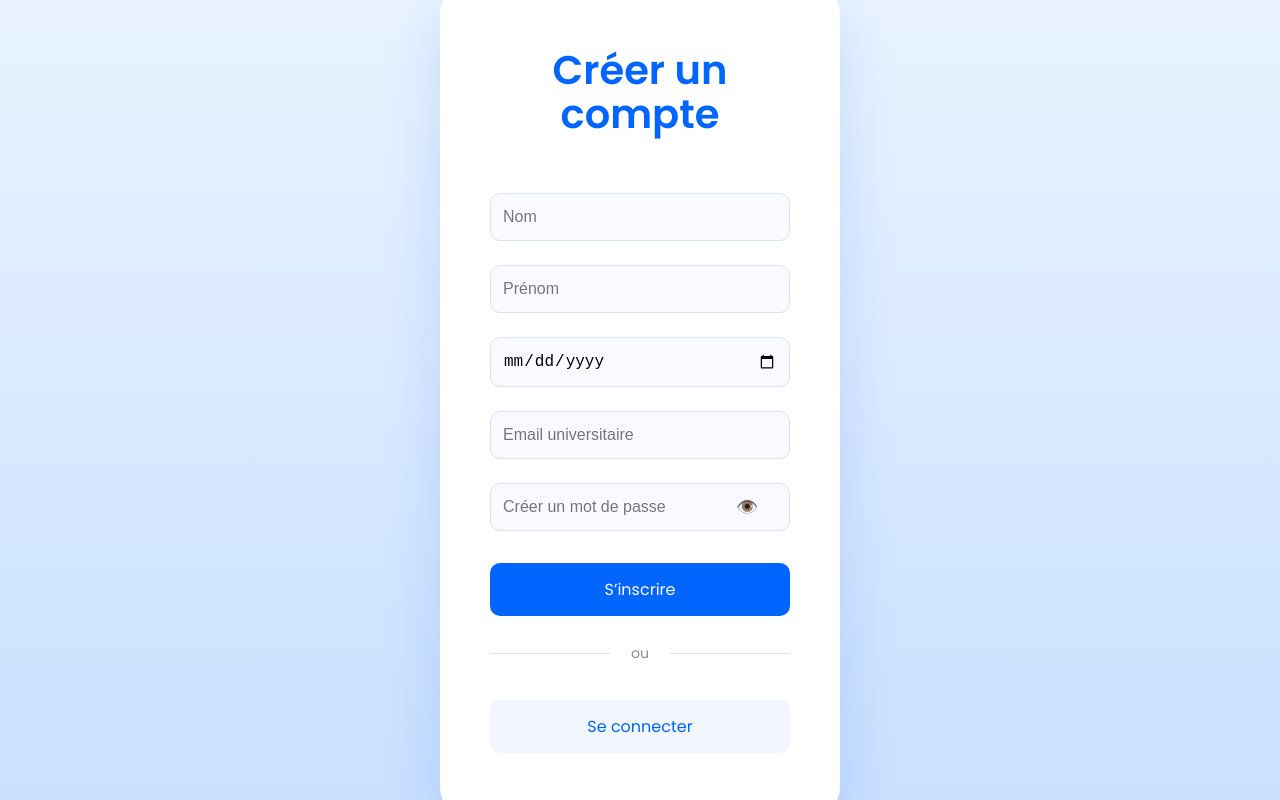
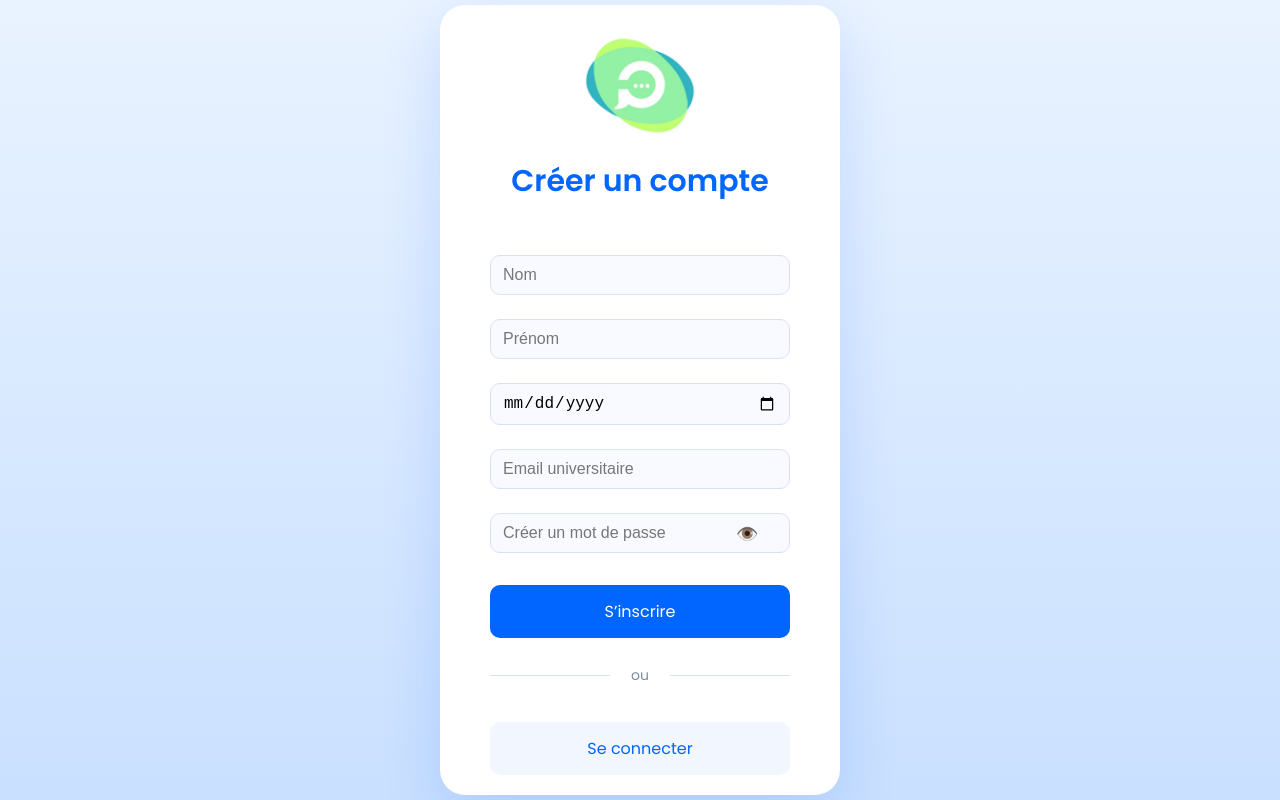
Before and after one commit to PolLamothe/PolyRide, a React (Vite) app in the folder Frontend/: page /auth/login in a window 1280 px wide. Both pictures are taken after a click on the button "S’inscrire". Built offline with nearby package versions, Linux system fonts and the light colour scheme.

Commit message:
fonctionnement emploi du temsp

```diff
--- a/Frontend/src/App.css
+++ b/Frontend/src/App.css
@@ -30,6 +30,7 @@
 
 .calendar {
     min-width: 80vw;
+    justify-content: center;
 }
 
 .about {
@@ -39,16 +40,16 @@
 
 
 .logo {
-  height: 6em;
-  padding: 1.5em;
+  height: 8rem;
+  padding: 0 0 0 1.5em;
   will-change: filter;
   transition: filter 300ms;
 }
 .logo:hover {
-  filter: drop-shadow(0 0 2em #646cffaa);
+  filter: drop-shadow(0 0 1em #646cffaa);
 }
 .logo.react:hover {
-  filter: drop-shadow(0 0 2em #61dafbaa);
+  filter: drop-shadow(0 0 1em #61dafbaa);
 }
 
 @keyframes logo-spin {
@@ -84,7 +85,7 @@
 
 .nav-bar {
     background-color: lightblue;
-    border-radius: 9999px; /* effet arrondi type pill */
+    border-radius: 9999px;
     box-shadow: 0 4px 10px rgba(0, 0, 0, 0.1);
     padding: 0.6rem 1.5rem;
     display: flex;
@@ -122,12 +123,20 @@
     gap: 0.5rem;
 }
 
-.logo-header {
-    height: 100px; /* ajuste selon ton logo */
-    width: auto;
+
+.logo-login {
+    display: block;
+    margin: 0 auto 20px auto;
+    width: 120px;
+    height: auto;
 }
 
-.logo-title {
-    font-weight: 700;
-    font-size: 1.2rem;
+.lien_ICS {
+    width: 30vw;
+    height: 4vh;
+    background-color: white;
+    border: 0.11rem solid black;
+    padding: 0 0 0 1.5em;
+    border-radius: 2rem;
+    font-size: large;
 }
--- a/Frontend/src/components/Header.jsx
+++ b/Frontend/src/components/Header.jsx
@@ -1,6 +1,6 @@
 import React, { useState } from "react";
 import "../App.css";
-import logo from "../assets/Polyride_logo.png";
+import logo from "../assets/PolyRide_LOGO-removebg-preview.png";
 import {useNavigate} from "react-router-dom";
 
 const Header = () => {
@@ -53,7 +53,7 @@ const Header = () => {
                 <img
                     src={logo}
                     alt="Polyride logo"
-                    className="logo-header"
+                    className="logo"
                 />
             </div>
 
--- a/Frontend/src/dao/PolyrideDAO.js
+++ b/Frontend/src/dao/PolyrideDAO.js
@@ -114,6 +114,24 @@ const polyrideDAO = {
         }
     },
 
+    getAgenda: async (week) => {
+        const response = await fetch(config.url + "/agenda", {
+            method: "POST",
+            headers: {
+                ...baseHeaders,
+                ...athenticationHeader(),
+            },
+            body: JSON.stringify({
+                week : week
+            })
+        });
+        if (response.status === 200) {
+            return await response.json();
+        } else {
+            throw new Error(`${response.status} : ${response.statusText}`);
+        }
+    }
+
 }
 
 export default polyrideDAO;
--- a/Frontend/src/pages/Account.jsx
+++ b/Frontend/src/pages/Account.jsx
@@ -28,6 +28,7 @@ function Account() {
                         <p><strong>Nom d'utilisateur:</strong> {user.userName}</p>
                         <p><strong>Email:</strong> {user.email}</p>
                         <p><strong>Usage:</strong> {user.usage}</p>
+                        <button onClick={() => navigate("/auth/login")}>Déconnexion</button>
                     </div>
                 ) : (
                     <p>Loading...</p>
--- a/Frontend/src/pages/Schedule.jsx
+++ b/Frontend/src/pages/Schedule.jsx
@@ -1,14 +1,69 @@
 import Header from "../components/Header.jsx";
 import FullCalendar from "@fullcalendar/react";
 import timeGridPlugin from '@fullcalendar/timegrid';
+import {useEffect, useState} from "react";
+import polyrideDAO from "../dao/PolyrideDAO.js";
+import {useNavigate} from "react-router-dom";
+
 
 
 function Schedule() {
+    const [user, setUser] = useState(null);
+    const [schedule, setSchedule] = useState(null);
+    const navigate = useNavigate();
+
+    useEffect(() => {
+        polyrideDAO.getProfile()
+            .then(data => {
+                setUser(data);
+            })
+            .catch(err => {
+                navigate("/auth/login");
+            });
+
+        const today = new Date().toISOString().split('T')[0];
+
+        polyrideDAO.getAgenda(today)
+            .then(data => {
+                setSchedule(data);
+            })
+            .catch(err => {
+                console.log(err);
+            })
+    }, []);
+
+    const events = schedule
+        ? Object.entries(schedule).flatMap(([day, eventsForDay]) =>
+            eventsForDay.map(ev => ({
+                id: ev.uid,
+                title: ev.summary || "Sans titre",
+                start: ev.start,
+                end: ev.end,
+                extendedProps: {
+                    location: ev.location,
+                    description: ev.description
+                }
+            }))
+        )
+        : [];
+
+    const formatTime = (dateString) => {
+        const d = new Date(dateString);
+        return d.toLocaleTimeString("fr-FR", {
+            hour: "2-digit",
+            minute: "2-digit",
+            hour12: false
+        }).replace(":", "h");
+    };
+
+
     return (
         <>
             <Header />
 
             <div className="schedule">
+                    {user && user.calendarLink ? (
+                        schedule ? (
                                 <div className="calendar">
                                     <FullCalendar
                                         plugins={[timeGridPlugin]}
@@ -18,8 +73,29 @@ function Schedule() {
                                         slotMinTime="06:00:00"
                                         slotMaxTime="21:00:00"
                                         locale="fr"
+                                        events={events}
+                                        eventContent={(info) => {
+                                            const start = formatTime(info.event.start);
+                                            const end = formatTime(info.event.end);
+                                            const loc = info.event.extendedProps.location || "—";
+
+                                            return (
+                                                <div>
+                                                    <b>{info.event.title}</b>
+                                                    <div style={{ fontSize: "0.8em" }}>
+                                                        {start} - {end}
+                                                    </div>
+                                                </div>
+                                            );
+                                        }}
                                     />
                                 </div>
+                        ) : (
+                            <span>Chargement...</span>
+                        )
+                    ) : (
+                        <input className="lien_ICS" placeholder="Insérer un lien ICS..."/>
+                    )}
             </div>
         </>
     )
--- a/Frontend/src/pages/auth/Auth.css
+++ b/Frontend/src/pages/auth/Auth.css
@@ -33,7 +33,7 @@ html, body {
     background-color: #ffffff;
     width: 400px;
     max-width: 95%;
-  padding: 60px 50px;
+    padding: 30px 50px;
     border-radius: 25px;
     box-shadow: 0 20px 60px rgba(0, 80, 255, 0.15);
     text-align: center;
@@ -48,9 +48,29 @@ html, body {
     box-shadow: 0 35px 80px rgba(0, 80, 255, 0.25);
 }
 
+.register-card {
+    background-color: #ffffff;
+    width: 400px;
+    max-width: 95%;
+    padding: 20px 50px;
+    border-radius: 25px;
+    box-shadow: 0 20px 60px rgba(0, 80, 255, 0.15);
+    text-align: center;
+    display: flex;
+    flex-direction: column;
+    justify-content: center;
+    transition: transform 0.3s ease, box-shadow 0.3s ease;
+}
+
+.register-card:hover {
+    transform: translateY(-3px);
+    box-shadow: 0 35px 80px rgba(0, 80, 255, 0.25);
+}
+
+
 /* --- Titre PolyRide --- */
 .brand {
-  font-size: 40px;
+    font-size: 30px;
     font-weight: 600;
     color: #0066ff;
     margin-bottom: 45px;
@@ -74,6 +94,28 @@ html, body {
 }
 
 .login-card input:focus {
+    outline: none;
+    border-color: #0066ff;
+    box-shadow: 0 0 8px rgba(0, 102, 255, 0.2);
+}
+
+.register-card input {
+    width: 100%;
+    padding: 10px 12px;
+    margin: 12px 0;
+    border: 1px solid #d8e2f2;
+    border-radius: 10px;
+    background-color: #f8faff;
+    font-size: 16px;
+    color: #000;
+    transition: all 0.2s ease;
+}
+
+.register-card input::placeholder {
+    color: #777;
+}
+
+.register-card input:focus {
     outline: none;
     border-color: #0066ff;
     box-shadow: 0 0 8px rgba(0, 102, 255, 0.2);
@@ -152,8 +194,13 @@ html, body {
     background-color: #d8e2f2;
 }
 
-.divider::before { left: 0; }
-.divider::after { right: 0; }
+.divider::before {
+    left: 0;
+}
+
+.divider::after {
+    right: 0;
+}
 
 .divider span {
     color: #7a8ca8;
@@ -168,6 +215,11 @@ html, body {
         width: 85%;
         padding: 50px 35px;
     }
+
+    .register-card {
+        width: 85%;
+        padding: 50px 35px;
+    }
 }
 
 @media (max-width: 600px) {
@@ -176,6 +228,12 @@ html, body {
         padding: 35px 25px;
     }
 
+    .register-card {
+        width: 90%;
+        padding: 35px 25px;
+    }
+
+
     .brand {
         font-size: 30px;
     }
--- a/Frontend/src/pages/auth/Auth.jsx
+++ b/Frontend/src/pages/auth/Auth.jsx
@@ -1,5 +1,5 @@
 import {Outlet, useNavigate} from "react-router-dom";
-import polyrideLogo from "../../assets/Polyride_logo.png";
+import polyrideLogo from "../../assets/PolyRide_LOGO-removebg-preview.png";
 import {useEffect} from "react";
 import polyrideDAO from "../../dao/PolyrideDAO.js";
 
--- a/Frontend/src/pages/auth/Login.jsx
+++ b/Frontend/src/pages/auth/Login.jsx
@@ -1,6 +1,7 @@
 import { useState } from "react";
 import { useNavigate } from "react-router-dom";
 import polyrideDAO from "../../dao/PolyrideDAO.js";
+import logo from "../../assets/PolyRide_LOGO-removebg-preview.png"
 import "./Auth.css";
 
 export default function Login() {
@@ -36,7 +37,8 @@ export default function Login() {
     return (
         <div className="page-container">
             <div className="login-card">
-                <h1 className="brand">PolyRide</h1>
+                <img src={logo} className="logo-login" alt="Polyride logo" />
+                <h1 className="brand">POLYRIDE</h1>
 
                 {error && <div className="error-message">{error}</div>}
 
--- a/Frontend/src/pages/auth/Register.jsx
+++ b/Frontend/src/pages/auth/Register.jsx
@@ -2,6 +2,7 @@ import { useState } from "react";
 import { useNavigate } from "react-router-dom";
 import polyrideDAO from "../../dao/PolyrideDAO.js";
 import "./Auth.css";
+import logo from "../../assets/PolyRide_LOGO-removebg-preview.png";
 
 export default function Register() {
     const navigate = useNavigate();
@@ -45,7 +46,8 @@ export default function Register() {
 
     return (
         <div className="page-container">
-            <div className="login-card">
+            <div className="register-card">
+                <img src={logo} className="logo-login" alt="Polyride logo" />
                 <h1 className="brand">Créer un compte</h1>
 
                 {error && <div className="error-message">{error}</div>}
```
Also changed, not shown: Frontend/src/assets/Polyride_logo.png (deleted). Lines whose indentation alone changed are shown as unchanged.
